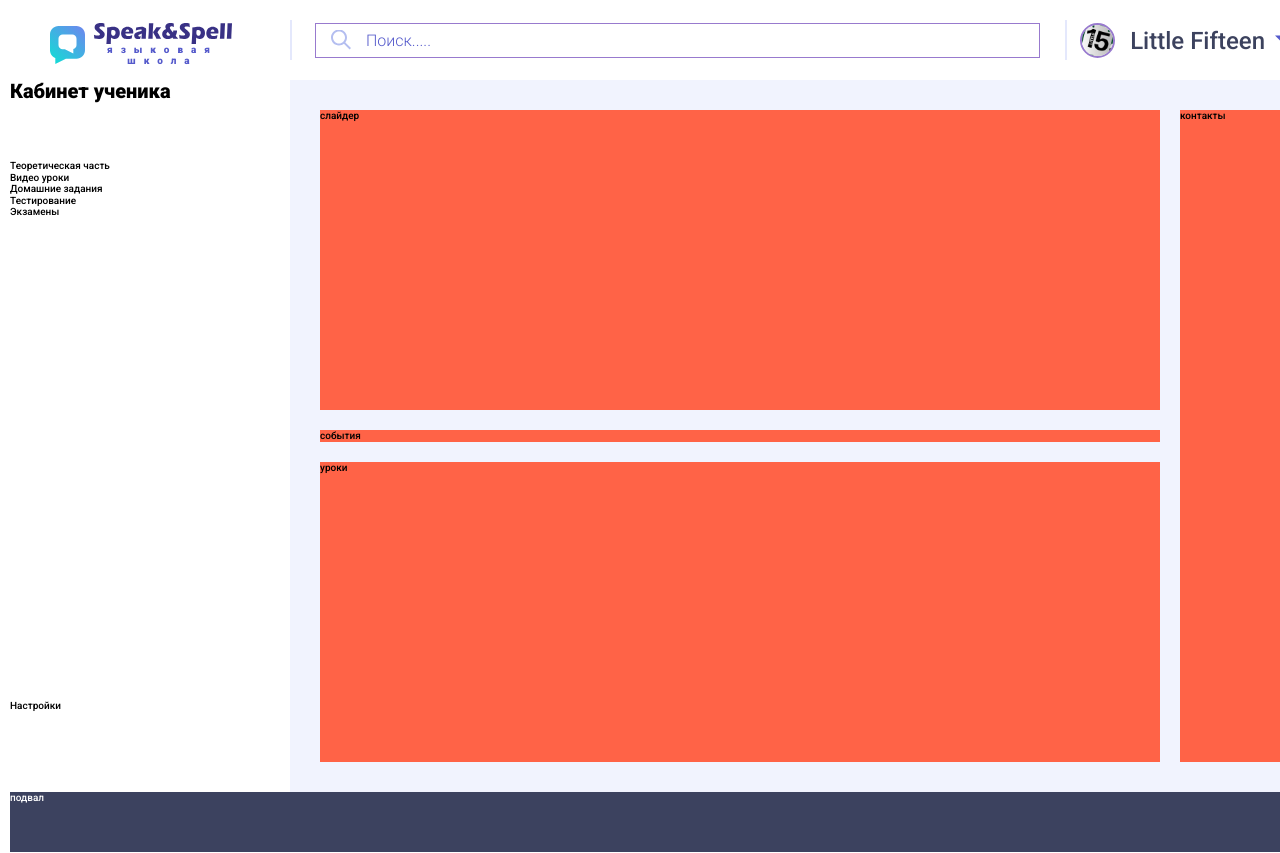
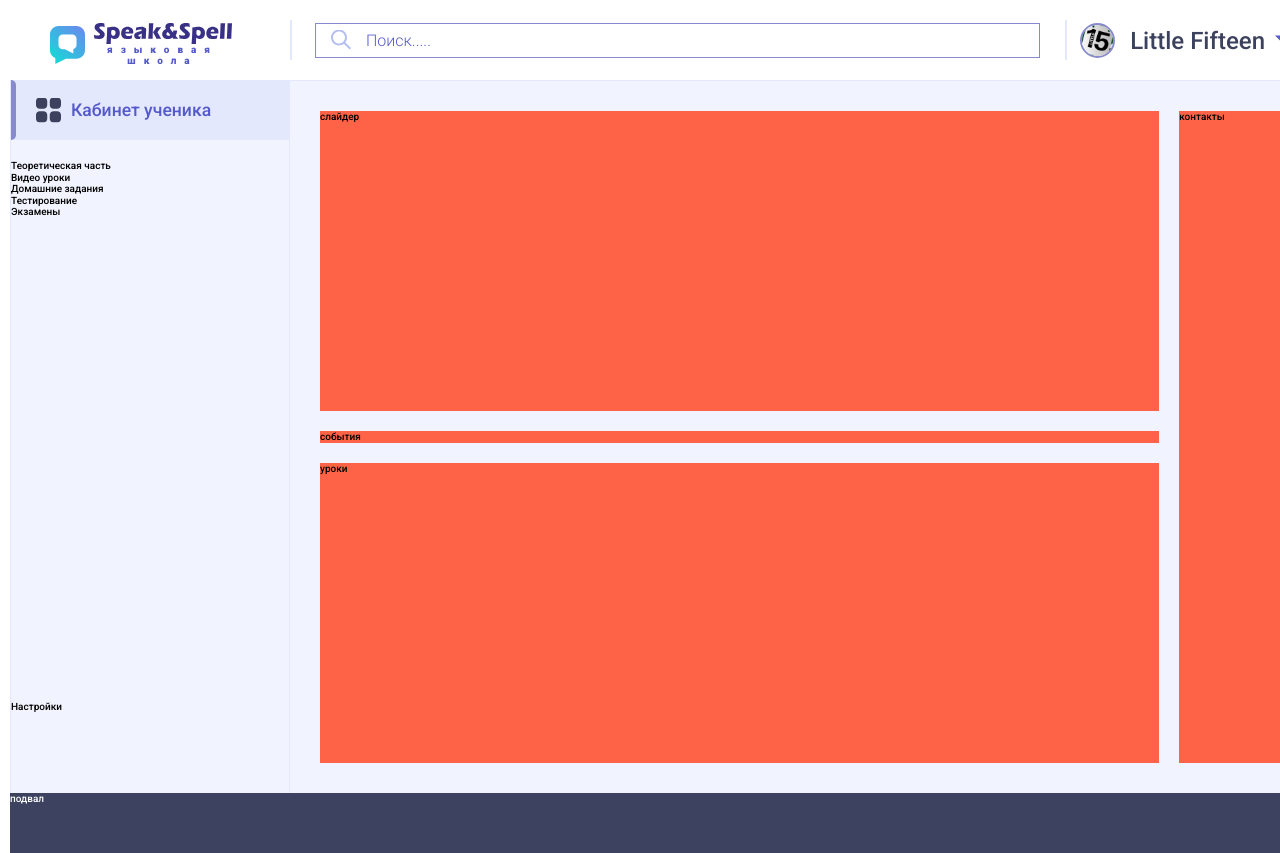
Before and after one commit to AleFF187/T_SpeakAndSpell, a plain HTML site: page index.html in a window 1280 px wide. Shown: the top 853 px of the page. Drawn offline with Linux system fonts and the light colour scheme.

Commit message:
разметил боковую панель кабинет ученика

```diff
--- a/index.html
+++ b/index.html
@@ -49,7 +49,10 @@
   </header>
 
   <aside class="aside">
-    <h1 class="aside__title">Кабинет ученика</h1>
+    <div class="aside__title">
+      <h1 class="aside__title_text">Кабинет ученика</h1>
+      <img class="aside__title_img"src="/images/aside/aside_icon_cabinet.svg" alt="cabinet logo">
+    </div>
     <nav class="aside__nav">
       <ul class="aside__nav_list">
         <li class="aside__nav_item">
--- a/scss/_custom_properties.scss
+++ b/scss/_custom_properties.scss
@@ -1,10 +1,11 @@
 :root {
+  --asphalt: #3C425E;
   --white: #FFF;
-  --asphalt: #3C425E;
-  --midviolet: #987ace;
+  --midviolet: #888ACE;
   --lightviolet: #E4E8FC;
+  --violet: #555ACB;
   --green: #0BC5CF;
-  --violet: #555ACB;
   --gray: #C4C4C4;
+  --lightgray: #F1F3FE;
   --orange: #FB8B1A;
 }
--- a/scss/style.scss
+++ b/scss/style.scss
@@ -25,14 +25,48 @@ body{
 
 //! *******************************************************
 .aside {
-  // background-color: yellow;
+  background-color: var(--lightgray);
   grid-area: aside;
   display: grid;
   grid-template-rows: 80px 1fr 92px;
+  border-left: 1px solid var(--lightviolet);
+  border-right: 1px solid var(--lightviolet);
 }
 
 .aside__title {
+  height: 60px;
+  background-color: var(--lightviolet);
+  padding: 20px 60px;
+  overflow: hidden;
+  position: relative;
+
+  &::before{
+    content: '';
+    width: 10px;
+    height: 60px;
+    background-color: var(--midviolet);
+    border-radius: 5px;
+    position: absolute;
+    top: 0;
+    left: -5px;
+  }
 }
+
+.aside__title_text{
+  font-weight: 500;
+  font-size: 1.1rem;
+  line-height: 20px;
+  color: var(--violet);
+}
+
+.aside__title_img{
+  width: 25px;
+  position: absolute;
+  top: 50%;
+  left: 25px;
+  transform: translateY(-50%);
+}
+
 .aside__nav {
 }
 .aside__nav_list {
@@ -44,7 +78,9 @@ body{
 
 //! *******************************************************
 .main {
-  background-color: #f1f3fe;
+  background-color: var(--lightgray);
+  border-top: 1px solid var(--lightviolet);
+  border-right: 1px solid var(--lightviolet);
   grid-area: main;
   padding: 30px;
   display: grid;
```
Also changed, not shown: css/style.min.css, images/aside/aside_icon_cabinet.svg (added).
